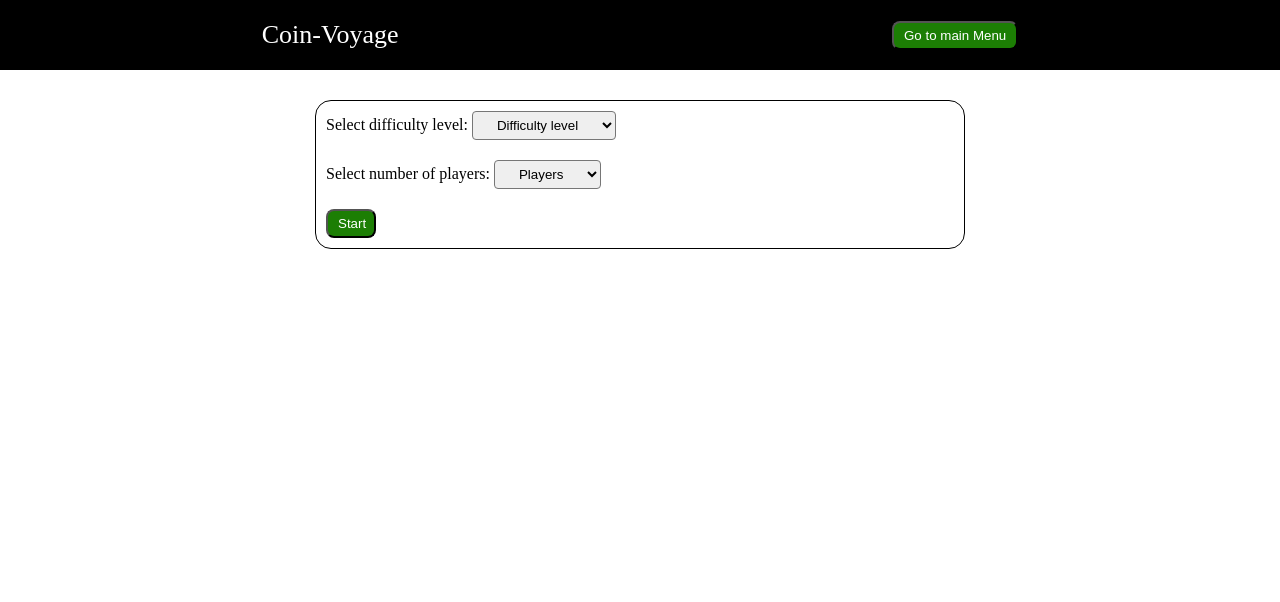
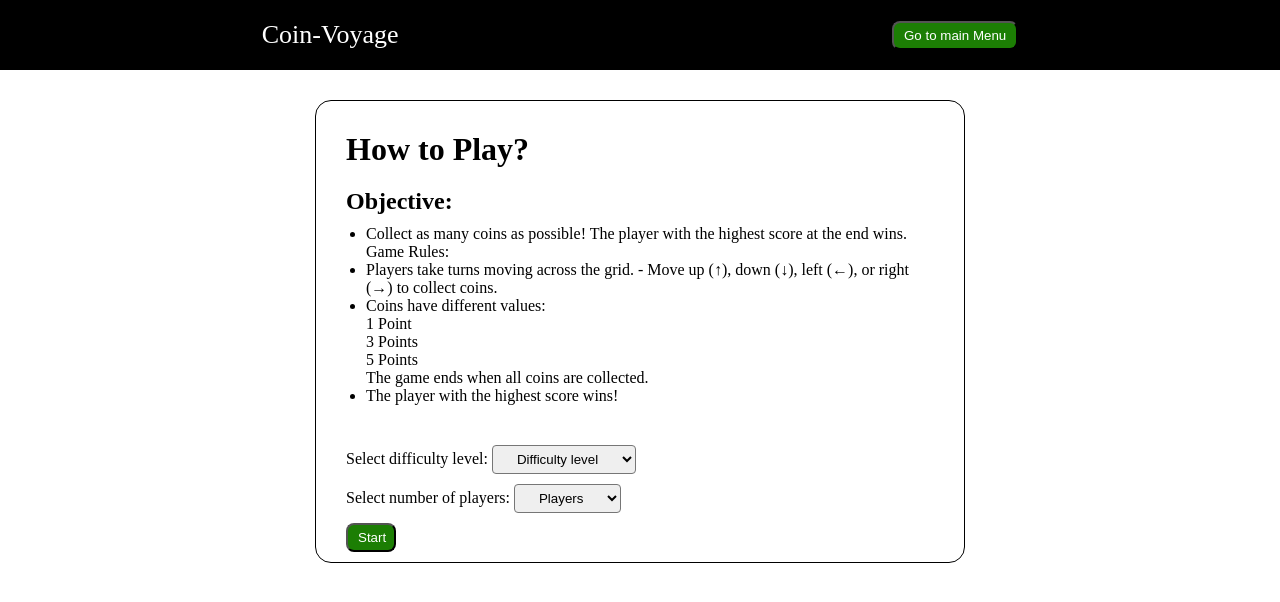
Before and after one commit to Raja-Simform/Coin-Voyage, a website built with Parcel: page index.html in a window 1280 px wide. Built offline with nearby package versions, Linux system fonts and the light colour scheme.

Commit message:
fix:update html file

```diff
--- a/index.html
+++ b/index.html
@@ -13,6 +13,29 @@
     </nav>
     <div class="start-game-wrapper">
       <div class="start-game-requirements">
+        <div class="how-to-play">
+          <h1>How to Play?</h1>
+          <h2>Objective:</h2>
+          <ul>
+            <li>
+              Collect as many coins as possible! The player with the highest
+              score at the end wins. Game Rules:
+            </li>
+            <li>
+              Players take turns moving across the grid. - Move up (↑), down
+              (↓), left (←), or right (→) to collect coins.
+            </li>
+            <li>
+              Coins have different values:
+              <p>1 Point</p>
+              <p>3 Points</p>
+              <p>5 Points</p>
+              The game ends when all coins are collected.
+            </li>
+            <li>The player with the highest score wins!</li>
+          </ul>
+        </div>
+        <div class="selection-for-user">
           <div class="difficulty-selection">
             <label for="difficulty">Select difficulty level:</label>
             <select name="players" id="difficulty-selection">
@@ -33,6 +56,7 @@
           </div>
 
           <button id="start">Start</button>
+        </div>
       </div>
     </div>
 
--- a/tsconfig.json
+++ b/tsconfig.json
@@ -1,11 +1,11 @@
 {
   "compilerOptions": {
-    "target": "es2016", /* Set the JavaScript language version for emitted JavaScript and include compatible library declarations. */
+    "target": "ES2020", /* Set the JavaScript language version for emitted JavaScript and include compatible library declarations. */
     "lib": [
-      "ES2016",
+      "ES2020",
       "DOM",
     ], /* Specify a set of bundled library declaration files that describe the target runtime environment. */
-    "module": "ES2015", /* Specify what module code is generated. */
+    "module": "ES2020", /* Specify what module code is generated. */
     "outDir": "./dist", /* Specify an output folder for all emitted files. */
     "esModuleInterop": true, /* Emit additional JavaScript to ease support for importing CommonJS modules. This enables 'allowSyntheticDefaultImports' for type compatibility. */
     "forceConsistentCasingInFileNames": true, /* Ensure that casing is correct in imports. */
```
Lines whose indentation alone changed are shown as unchanged.
